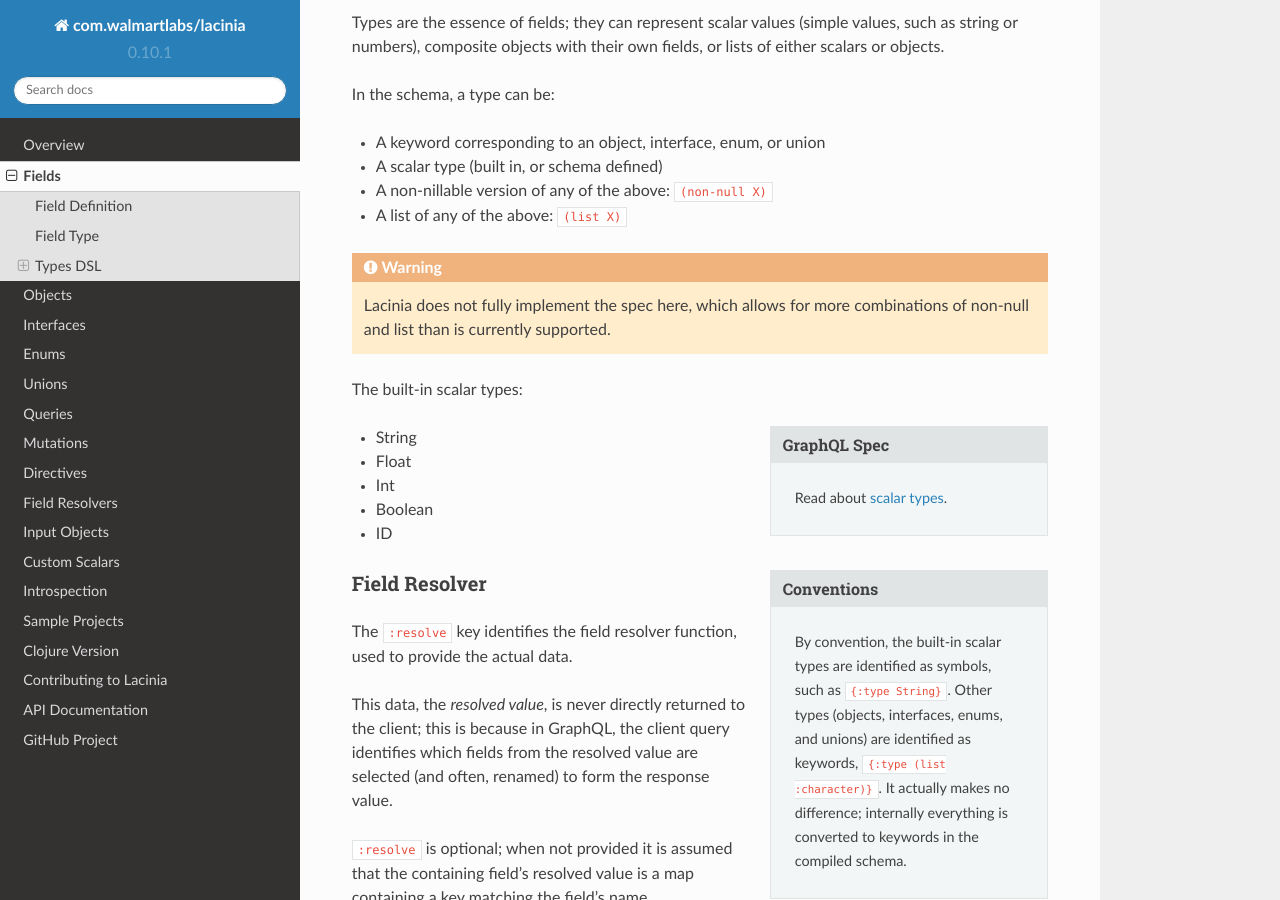
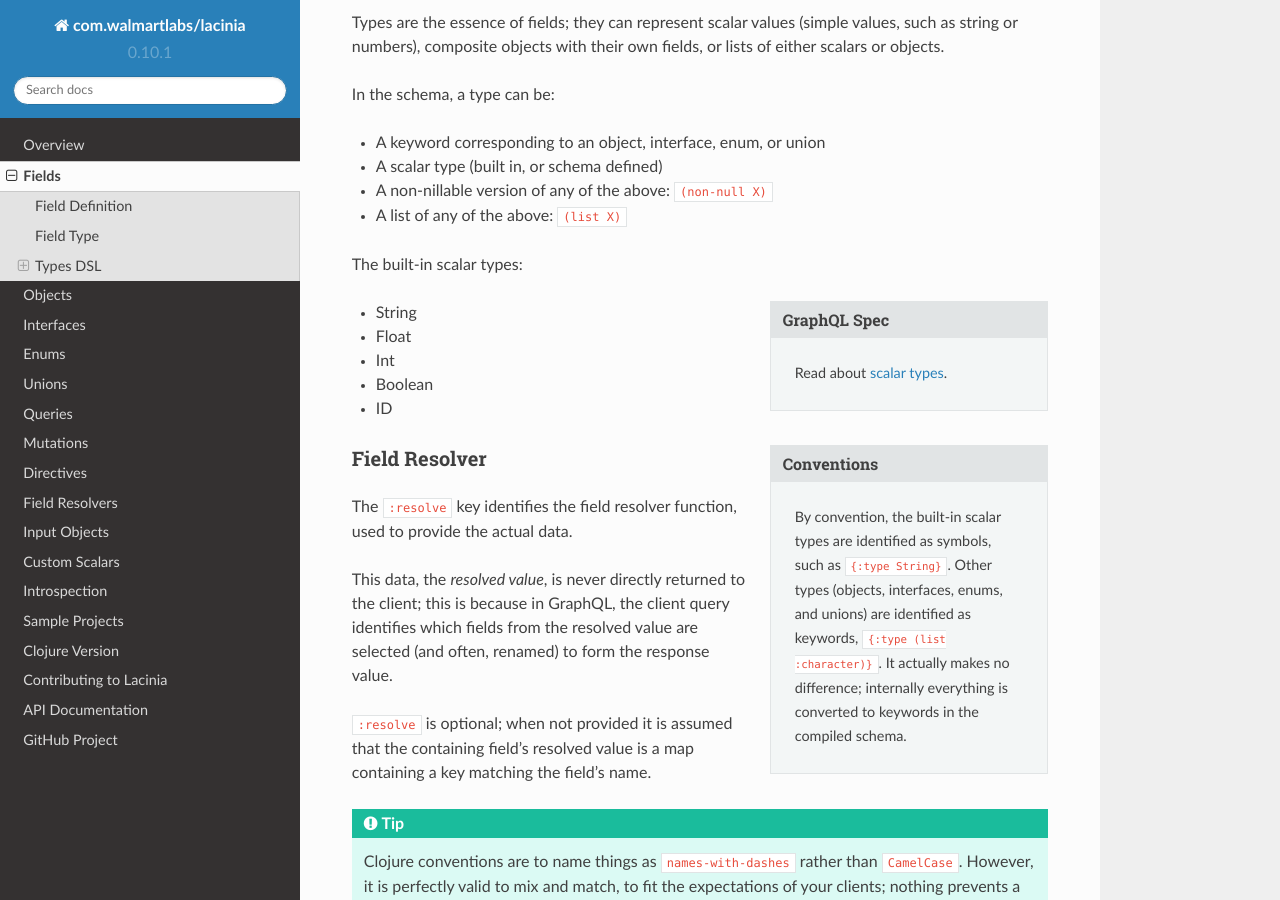
Before and after one commit to walmartlabs/lacinia, a Sphinx documentation site: the page built from docs/fields.rst, in a window 1280 px wide and 900 px high, scrolled down 654 px. Built offline with Sphinx 7.4.7 and the Read the Docs theme 2.0.0, drawn with Linux system fonts in a browser that asks for light colours.

Commit message:
No, Lacinia does now fully implement the spec here!

```diff
--- a/docs/fields.rst
+++ b/docs/fields.rst
@@ -40,11 +40,6 @@
 - A scalar type (built in, or schema defined)
 - A non-nillable version of any of the above: ``(non-null X)``
 - A list of any of the above: ``(list X)``
-
-.. warning::
-
-   Lacinia does not fully implement the spec here, which allows for more combinations of
-   non-null and list than is currently supported.
 
 The built-in scalar types:
 
```
